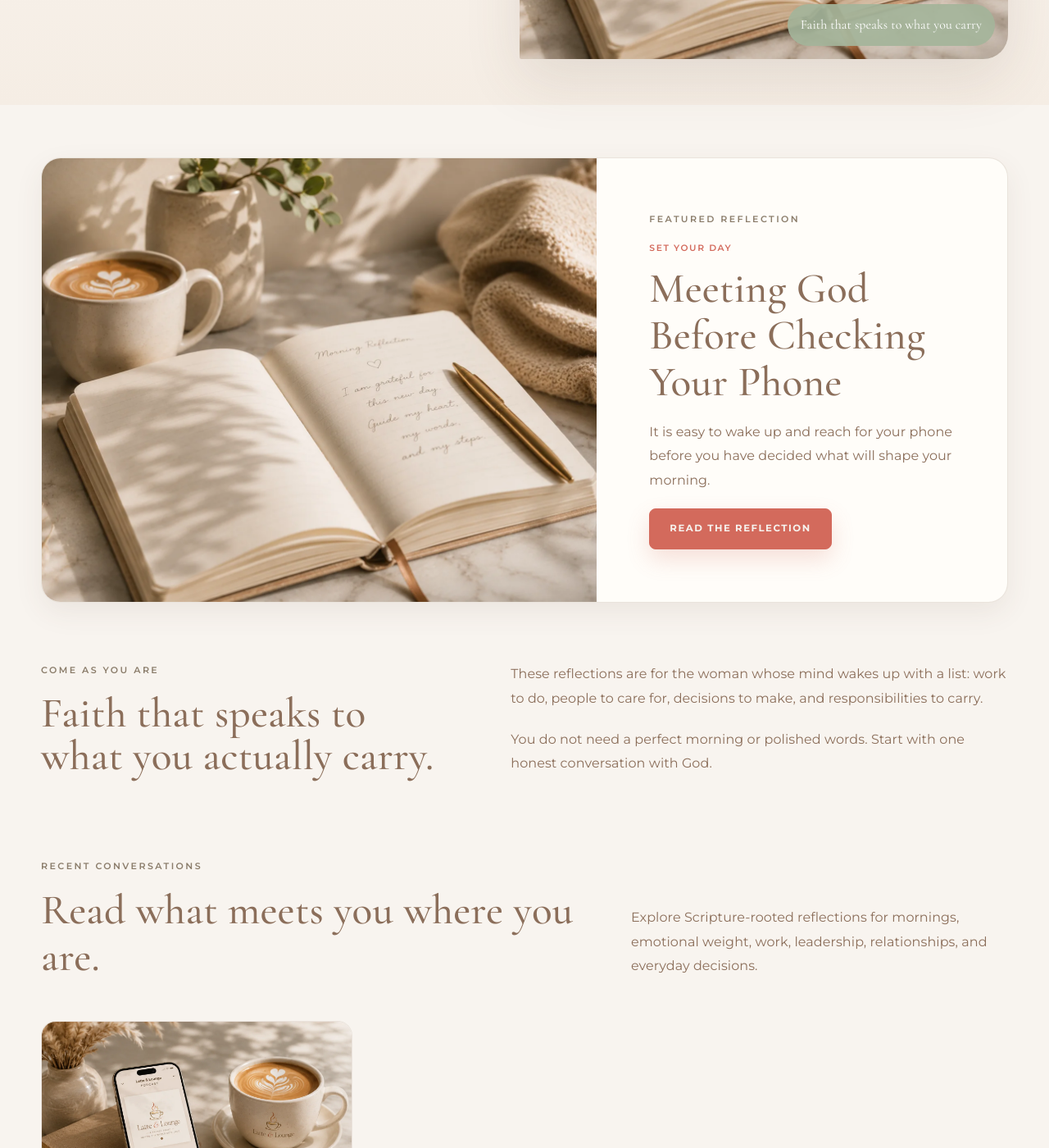
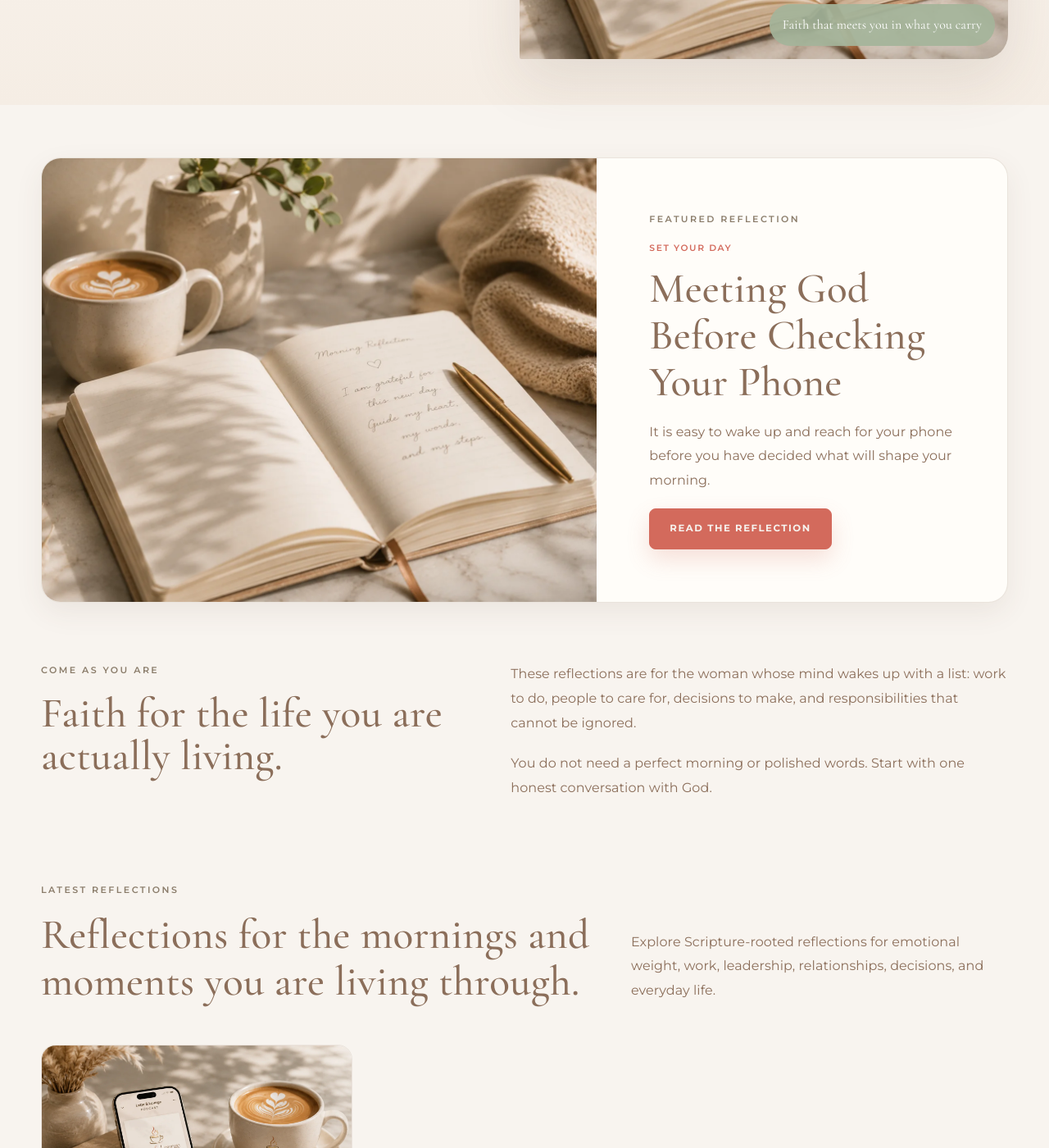
Before and after one commit to jeffthomasiii/latte-lounge-poc, a Jekyll site: the page built from docs/blog.md, in a window 1280 px wide and 1400 px high, scrolled down 586 px. Shown: the whole window at 82% size. Built offline with Jekyll 4.4.1, drawn with Linux system fonts in a browser that asks for light colours; some of the changed text lies outside the part shown.

Commit message:
Polish Reflections page copy

```diff
--- a/docs/blog.md
+++ b/docs/blog.md
@@ -5,7 +5,7 @@ eyebrow: "The Latte & Lounge Journal"
 subtitle: "Scripture, honest conversation, and practical wisdom for faith, work, leadership, and everyday life."
 hero_image: "/assets/images/latte-lounge-reflection-feature.webp"
 hero_image_alt: "Open morning reflection journal with a latte and gold pen"
-hero_badge: "Faith that speaks to what you carry"
+hero_badge: "Faith that meets you in what you carry"
 page_class: "blog-editorial-page"
 content_width: wide
 ---
@@ -18,7 +18,7 @@ content_width: wide
     <img src="{{ '/assets/images/latte-lounge-reflection-feature.webp' | relative_url }}" alt="Morning journal and latte in warm sunlight">
   </div>
   <div class="blog-featured-story__copy">
-    <p class="ll-section-label">Featured reflection</p>
+    <p class="ll-section-label">Featured Reflection</p>
     <p class="editorial-content-card__kicker">{{ featured_post.category | default: "Set Your Day" }}</p>
     <h2>{{ featured_post.title }}</h2>
     <p>{{ featured_post.excerpt | strip_html | truncate: 220 }}</p>
@@ -30,10 +30,10 @@ content_width: wide
 <section class="blog-intro-band">
   <div>
     <p class="ll-section-label">Come as you are</p>
-    <h2>Faith that speaks to what you actually carry.</h2>
+    <h2>Faith for the life you are actually living.</h2>
   </div>
   <div>
-    <p>These reflections are for the woman whose mind wakes up with a list: work to do, people to care for, decisions to make, and responsibilities to carry.</p>
+    <p>These reflections are for the woman whose mind wakes up with a list: work to do, people to care for, decisions to make, and responsibilities that cannot be ignored.</p>
     <p>You do not need a perfect morning or polished words. Start with one honest conversation with God.</p>
   </div>
 </section>
@@ -41,10 +41,10 @@ content_width: wide
 <section class="blog-library-section">
   <div class="editorial-section-heading editorial-section-heading--row">
     <div>
-      <p class="ll-section-label">Recent conversations</p>
-      <h2>Read what meets you where you are.</h2>
+      <p class="ll-section-label">Latest Reflections</p>
+      <h2>Reflections for the mornings and moments you are living through.</h2>
     </div>
-    <p>Explore Scripture-rooted reflections for mornings, emotional weight, work, leadership, relationships, and everyday decisions.</p>
+    <p>Explore Scripture-rooted reflections for emotional weight, work, leadership, relationships, decisions, and everyday life.</p>
   </div>
 
   <div class="editorial-card-grid">
@@ -69,7 +69,7 @@ content_width: wide
           kicker=post.category
           title=post.title
           excerpt=post.excerpt
-          action="Read More"
+          action="Read the Reflection"
         %}
       {% endunless %}
     {% endfor %}
@@ -80,7 +80,7 @@ content_width: wide
   <div>
     <p class="ll-section-label">A sacred pause in your inbox</p>
     <h2>Stay connected to the conversation.</h2>
-    <p>Receive new reflections, prayer, podcast episodes, and practical encouragement for the day ahead.</p>
+    <p>Receive new reflections, prayers, podcast episodes, and practical encouragement for real life.</p>
   </div>
   <a class="button primary" href="{{ '/subscribe/' | relative_url }}">Join the Lounge</a>
 </section>
```
